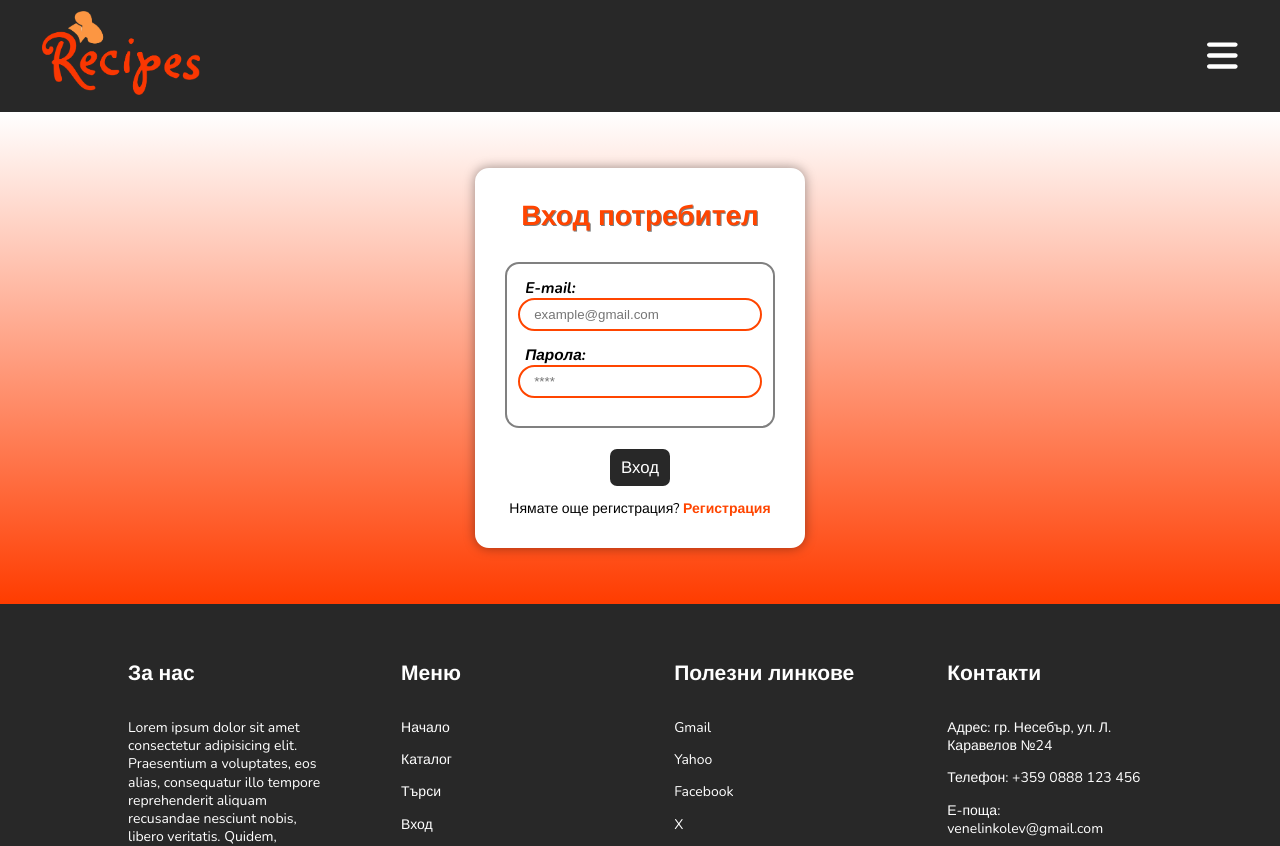
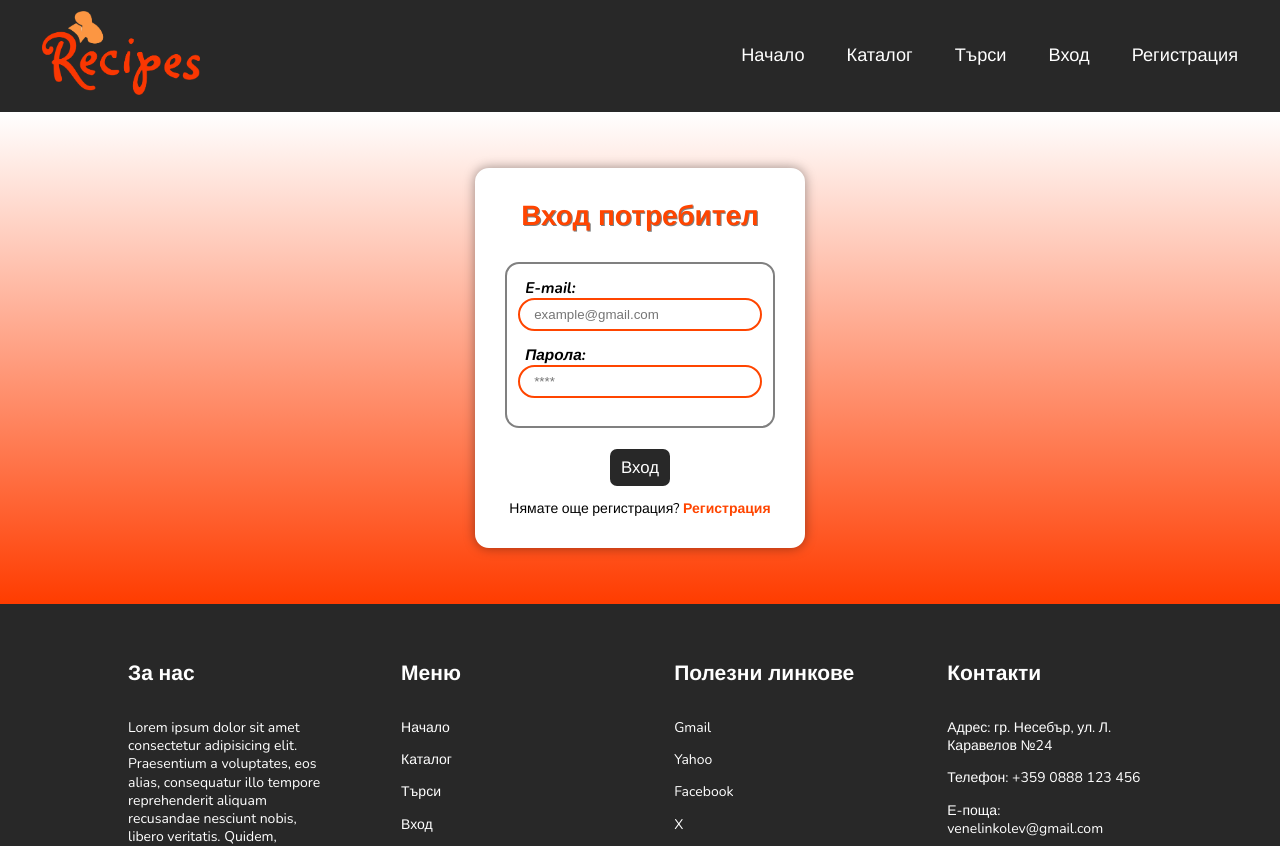
Before and after one commit to venelinkolev/exam-project-reactjs, a React (Vite) app: page /login in a window 1280 px wide. Shown: the top 846 px of the page. Built offline with nearby package versions, Linux system fonts and the light colour scheme.

Commit message:
Create NavBar Component

```diff
--- a/src/components/Header/Header.css
+++ b/src/components/Header/Header.css
@@ -6,11 +6,11 @@
     align-items: center;
 }
 
+.menu-icon {
+    display: none;
+}
+
 /* .menu-icon {
-    display: none;
-} */
-
-.menu-icon {
     display: flex;
     height: 2.5em;
 }
@@ -21,7 +21,7 @@
 
 .menu-icon:hover {
     cursor: pointer;
-}
+} */
 
 .nav-menu>ul {
     display: flex;
@@ -151,20 +151,24 @@
 }
 
 @media (width < 600px) {
+    .nav-bar-desktop {
+        display: none;
+    }
+
     .header {
         justify-content: space-between;
         padding: 0.5em 1.5em;
         position: relative;
     }
 
-    /* .menu-icon {
+    .menu-icon {
         display: flex;
         height: 2.5em;
     }
 
     .menu-icon svg {
         fill: white;
-    } */
+    }
 
     .logo img {
         height: 4em;
--- a/src/components/Header/Header.jsx
+++ b/src/components/Header/Header.jsx
@@ -5,6 +5,7 @@ import { UserContext } from '../../contexts/UserContext';
 import { logout } from '../../services/userServices';
 import { ServerErrorHandlerContext } from '../../contexts/ServerErrorHandlerContext';
 import Profile from '../Profile/Profile';
+import NavBar from '../NavBar/NavBar';
 
 export default function Header() {
   const userContextValues = useContext(UserContext);
@@ -51,7 +52,7 @@ export default function Header() {
     setShowProfile(true);
   }
 
-  function closeProgileModal() {
+  function closeProfileModal() {
     setShowProfile(false);
   }
 
@@ -132,9 +133,16 @@ export default function Header() {
             <path d='M0 96C0 78.3 14.3 64 32 64H416c17.7 0 32 14.3 32 32s-14.3 32-32 32H32C14.3 128 0 113.7 0 96zM0 256c0-17.7 14.3-32 32-32H416c17.7 0 32 14.3 32 32s-14.3 32-32 32H32c-17.7 0-32-14.3-32-32zM448 416c0 17.7-14.3 32-32 32H32c-17.7 0-32-14.3-32-32s14.3-32 32-32H416c17.7 0 32 14.3 32 32z' />
           </svg>
         </div>
+        <div className='nav-bar-desktop'>
+          <NavBar
+            userContextValues={userContextValues}
+            openProfileModal={openProfileModal}
+            logoutHendler={logoutHendler}
+          />
+        </div>
         {showProfile && (
           <div className='profile-modal'>
-            <Profile closeProgileModal={closeProgileModal} />
+            <Profile closeProgileModal={closeProfileModal} />
           </div>
         )}
       </header>
--- a/src/components/MyRecipes/MyRecipes.css
+++ b/src/components/MyRecipes/MyRecipes.css
@@ -23,3 +23,14 @@
     justify-content: space-evenly;
     gap: 2rem;
 }
+
+@media (width < 600px) {
+    .my-recipes-container h1 {
+        line-height: 1em;
+        text-align: center;
+    }
+
+    .my-recipes-container {
+        padding: 2rem 1rem;
+    }
+}
--- /dev/null
+++ b/src/components/NavBar/NavBar.css
@@ -0,0 +1,77 @@
+.nav-menu-desktop>ul {
+    display: flex;
+    align-items: center;
+    gap: 3em;
+}
+
+.nav-menu-desktop li,
+.nav-menu-desktop a {
+    display: block;
+}
+
+.nav-menu-desktop ul li>a {
+    text-decoration: none;
+    color: white;
+    font-size: 1.3rem;
+    transition: color 0.8s ease-in-out;
+}
+
+.nav-menu-desktop ul li>a:hover {
+    color: orangered;
+}
+
+.profile-desktop {
+    display: flex;
+    align-items: center;
+    position: relative;
+}
+
+.nav-menu-desktop .profile-desktop svg:hover {
+    /* border-color: orangered; */
+    fill: orangered;
+}
+
+.nav-menu-desktop .profile-desktop:hover .profile-desktop-info {
+    display: flex;
+}
+
+.profile-desktop span {
+    display: none;
+}
+
+.profile-desktop svg {
+    cursor: pointer;
+    fill: white;
+    height: 2.2em;
+    /* border: 2px solid white; */
+    border-radius: 50%;
+    aspect-ratio: 1;
+    padding: 2px;
+    transition: fill 0.8s ease-in-out;
+}
+
+.nav-menu-desktop .profile-desktop .profile-desktop-info {
+    display: none;
+    flex-direction: column;
+    position: absolute;
+    top: 35px;
+    right: 0;
+}
+
+.nav-menu-desktop .profile-desktop .profile-desktop-info>li a {
+    display: block;
+    font-size: 1.1rem;
+    min-width: 200px;
+    text-align: end;
+    padding: 0.5rem 0.8rem;
+    background-color: white;
+    border-right: 3px solid orangered;
+    border-left: 3px solid orangered;
+    color: black;
+
+}
+
+.nav-menu-desktop .profile-desktop .profile-desktop-info li>a:hover {
+    color: white;
+    background-color: orangered;
+}
--- /dev/null
+++ b/src/components/NavBar/NavBar.jsx
@@ -0,0 +1,66 @@
+import { Link } from 'react-router-dom';
+import './NavBar.css';
+
+export default function NavBar(prop) {
+  const { userContextValues, openProfileModal, logoutHendler } = prop;
+  return (
+    <>
+      <div className='nav-menu-desktop'>
+        <ul>
+          <li>
+            <Link to='/home'>Начало</Link>
+          </li>
+          <li>
+            <Link to='/catalog'>Каталог</Link>
+          </li>
+          <li>
+            <Link to='/search'>Търси</Link>
+          </li>
+          {userContextValues.userInfo?.isUser && (
+            <>
+              <li>
+                <Link to='/create'>Създаване</Link>
+              </li>
+              <li>
+                <Link to='/my-recipes'>Мой Рецепти</Link>
+              </li>
+              <li>
+                <div className='profile-desktop'>
+                  <Link>
+                    <svg
+                      xmlns='http://www.w3.org/2000/svg'
+                      viewBox='0 0 448 512'
+                    >
+                      <path d='M224 256A128 128 0 1 0 224 0a128 128 0 1 0 0 256zm-45.7 48C79.8 304 0 383.8 0 482.3C0 498.7 13.3 512 29.7 512H418.3c16.4 0 29.7-13.3 29.7-29.7C448 383.8 368.2 304 269.7 304H178.3z' />
+                    </svg>
+                    <span>Profil</span>
+                  </Link>
+                  <ul className='profile-desktop-info'>
+                    <li onClick={openProfileModal}>
+                      <Link>{userContextValues.userInfo.userName}</Link>
+                    </li>
+                    <li>
+                      <Link to={'/home'} onClick={logoutHendler}>
+                        Изход
+                      </Link>
+                    </li>
+                  </ul>
+                </div>
+              </li>
+            </>
+          )}
+          {!userContextValues.userInfo?.isUser && (
+            <>
+              <li>
+                <Link to='/login'>Вход</Link>
+              </li>
+              <li>
+                <Link to='/register'>Регистрация</Link>
+              </li>
+            </>
+          )}
+        </ul>
+      </div>
+    </>
+  );
+}
```
